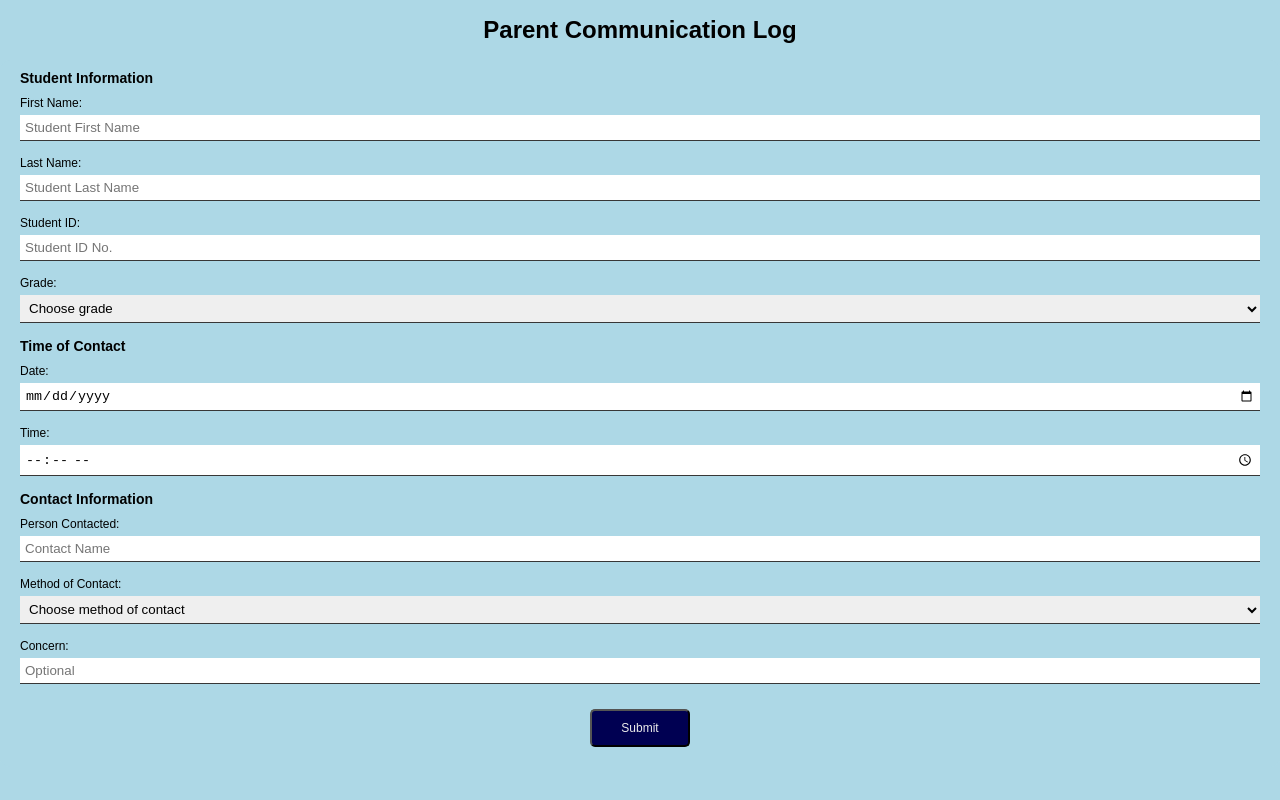
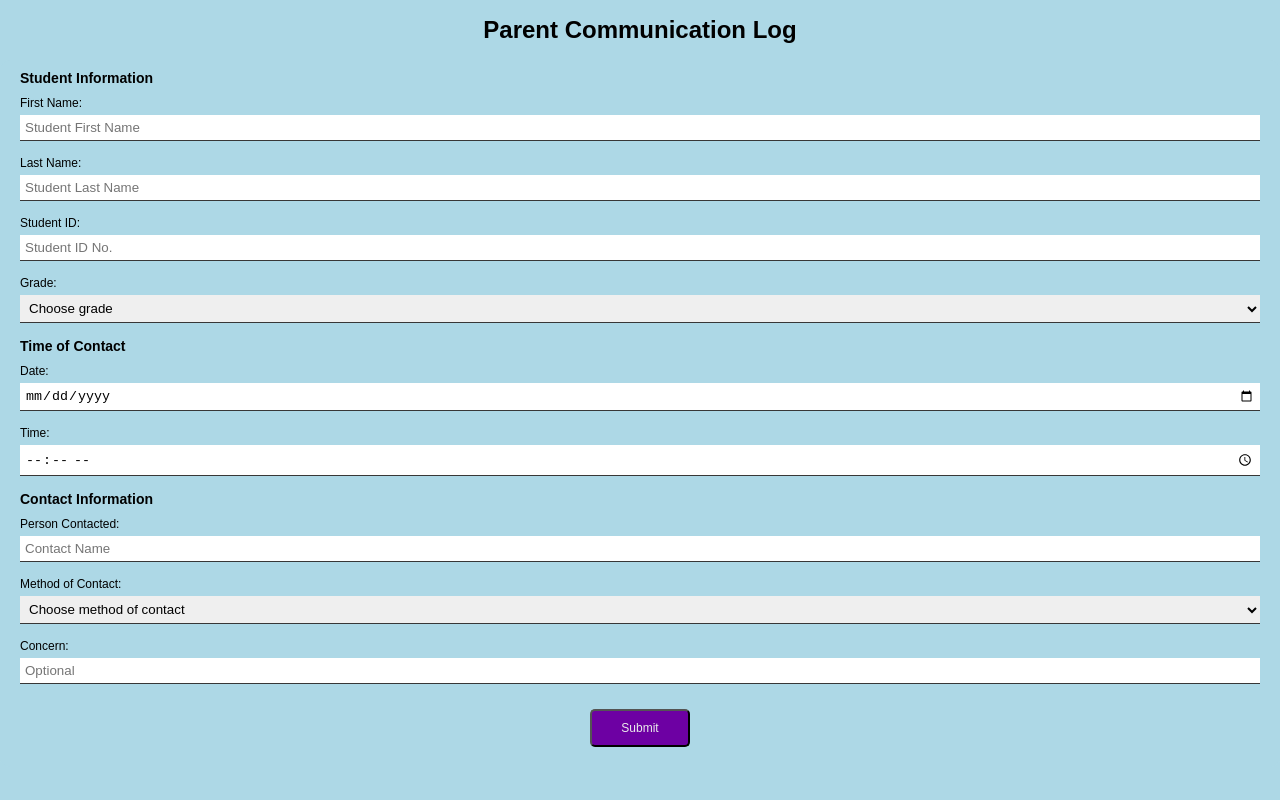
Before and after one commit to wdwiii/parent-communication-log, a React (Create React App) app: page / in a window 1280 px wide. Shown: the top 800 px of the page. Built offline with nearby package versions, Linux system fonts and the light colour scheme.

Commit message:
Change background color of .button class

```diff
--- a/src/components/UI/Button.module.css
+++ b/src/components/UI/Button.module.css
@@ -4,7 +4,7 @@
   margin-block: 2rem;
   padding: 1rem;
   width: 10rem;
-  background-color: rgb(0, 0, 82);
+  background-color: rgb(109, 0, 163);
   color: #ebebeb;
   transition: all 0.2s;
 }
```
